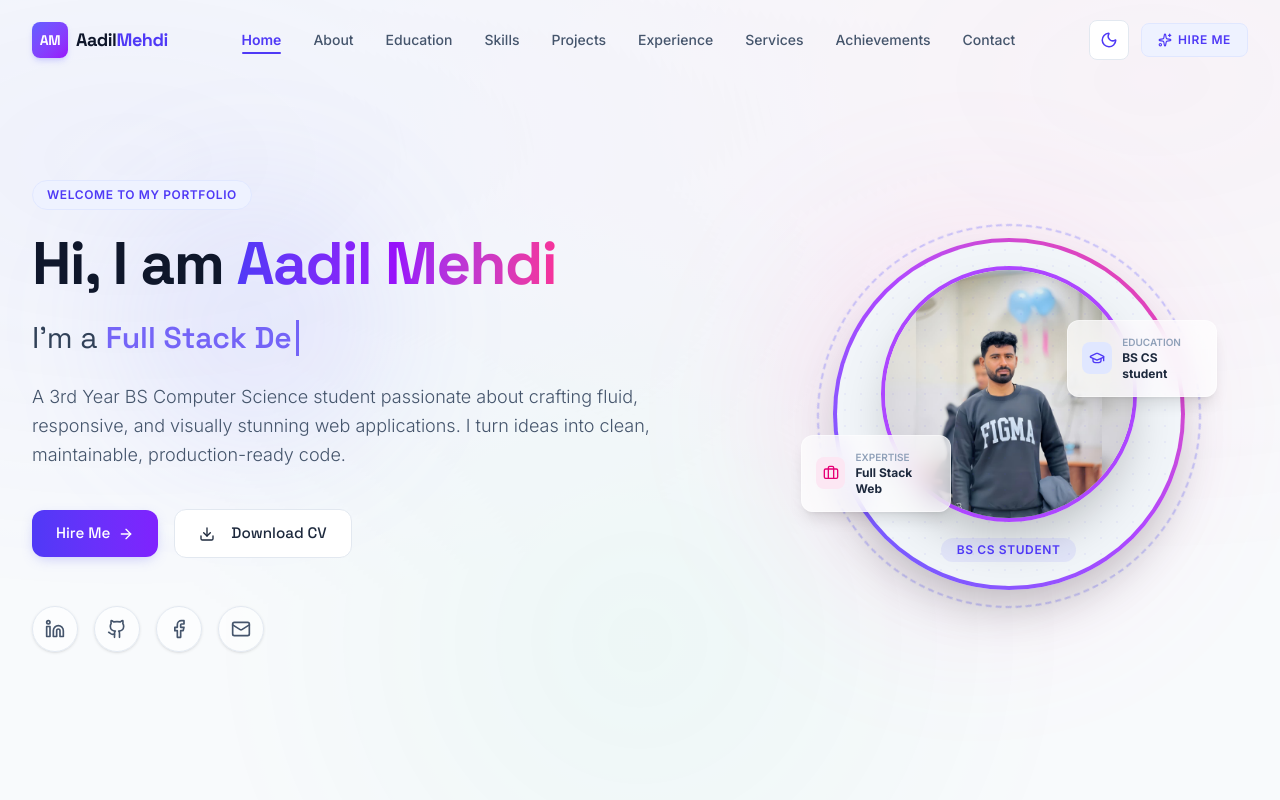
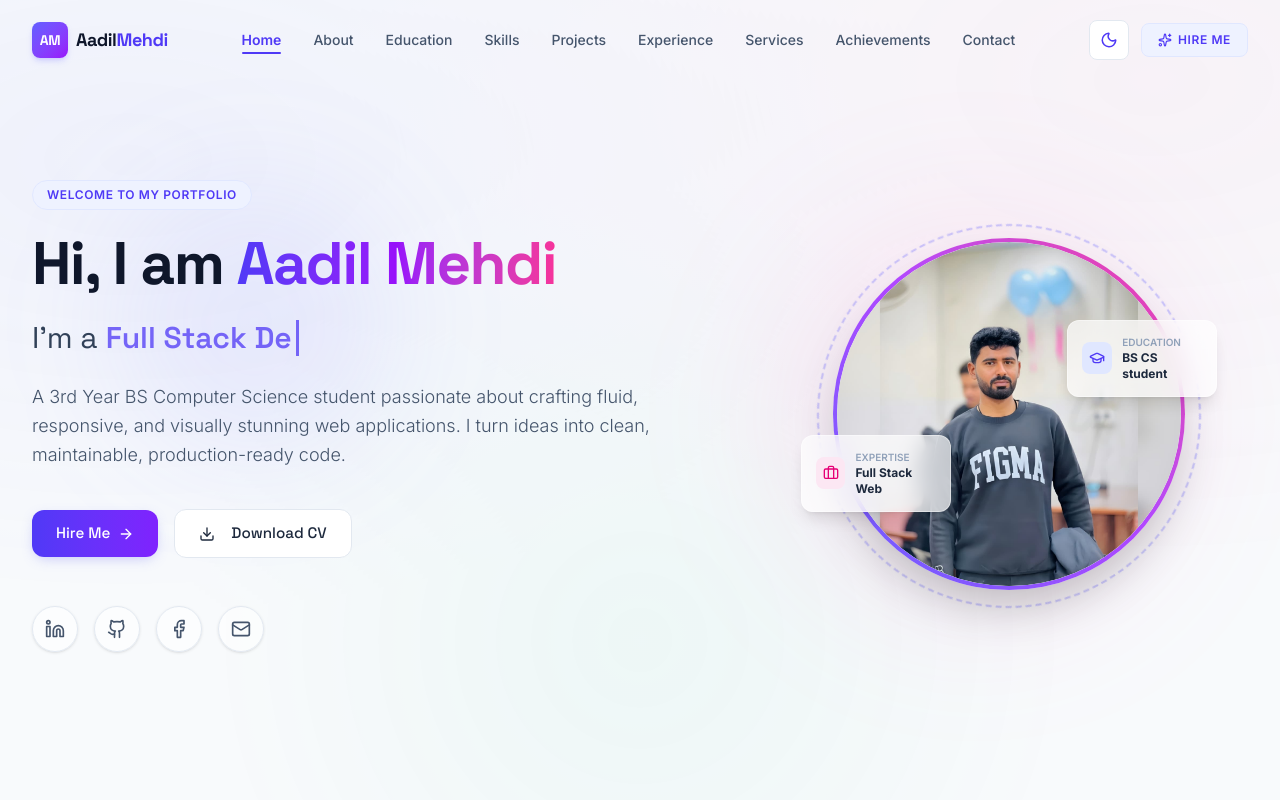
Before and after one commit to aadilmehdi-in/aadilmehdportfolio, a React (Vite) app: page / in a window 1280 px wide. Shown: the top 800 px of the page. Built offline with nearby package versions, Linux system fonts and the light colour scheme.

Commit message:
add name

```diff
--- a/src/components/Hero.tsx
+++ b/src/components/Hero.tsx
@@ -174,7 +174,7 @@ export default function Hero({ onOpenCVModal }: HeroProps) {
                   <img
                     src={profileImage}
                     alt="Aadil Mehdi"
-                    className="w-56 h-56 md:w-64 md:h-64 rounded-full object-cover border-4 border-purple-500 shadow-2xl transition-transform duration-500 group-hover:scale-105"
+                    className="absolute inset-0 Xw-full h-full object-cover rounded-full group-hover:scale-105 transition-transform duration-500"
                   />
                   {/* Student Title Indicator */}
                   <div className="mt-4 px-4 py-1 rounded-full bg-indigo-500/10 text-indigo-600 dark:text-indigo-400 text-xs font-semibold uppercase tracking-wider">
```
